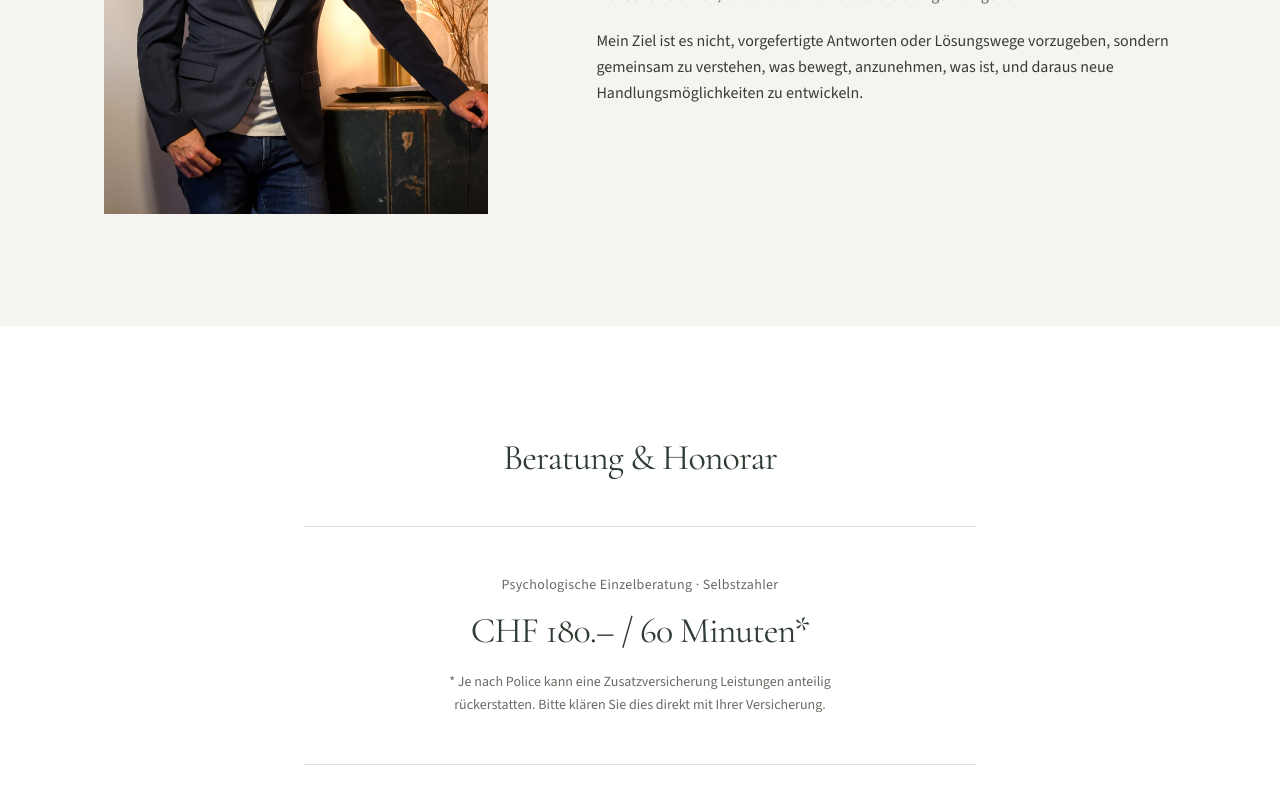
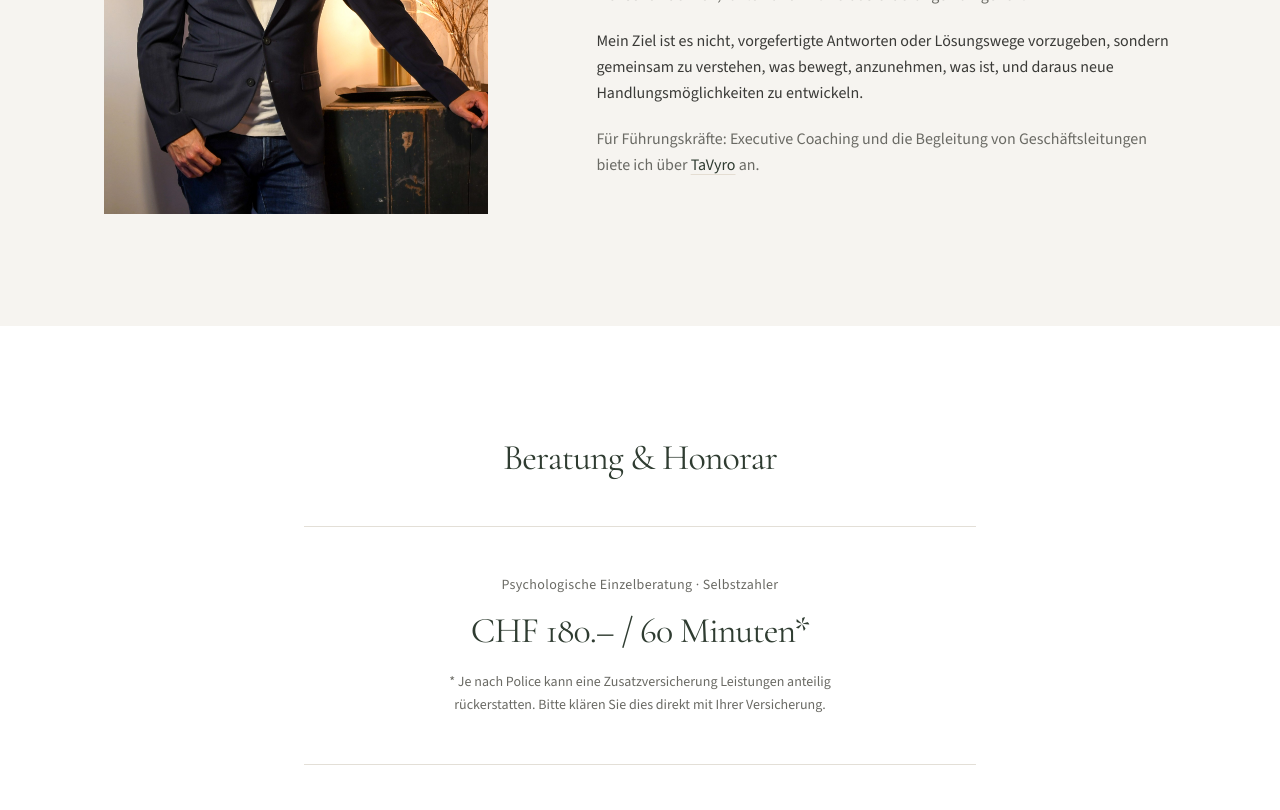
Before and after one commit to Cdinetam/WeitSinn.ch, a Next.js app: page / in a window 1280 px wide. Shown: the part 3500-4310 px from the top of the page. Built offline with nearby package versions, Linux system fonts and the light colour scheme.

Commit message:
Add TaVyro link at end of Über mich
Point leadership coaching readers to tavyro.ch with a quiet in-text
link on the word TaVyro only.

Co-authored-by: Cdinetam <Cdinetam@users.noreply.github.com>

```diff
--- a/src/components/UeberMich.tsx
+++ b/src/components/UeberMich.tsx
@@ -47,6 +47,17 @@ export function UeberMich() {
                 anzunehmen, was ist, und daraus neue Handlungsmöglichkeiten zu
                 entwickeln.
               </p>
+              <p>
+                Für Führungskräfte: Executive Coaching und die Begleitung von
+                Geschäftsleitungen biete ich über{" "}
+                <a
+                  href="https://tavyro.ch"
+                  className="text-green underline decoration-beige underline-offset-4 transition-colors hover:decoration-sage"
+                >
+                  TaVyro
+                </a>{" "}
+                an.
+              </p>
             </div>
           </div>
         </div>
```
